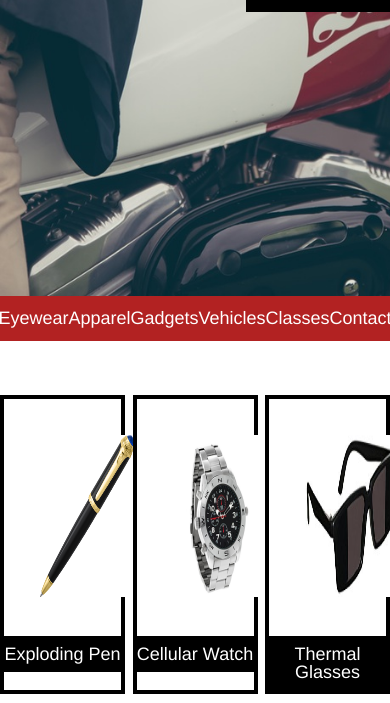
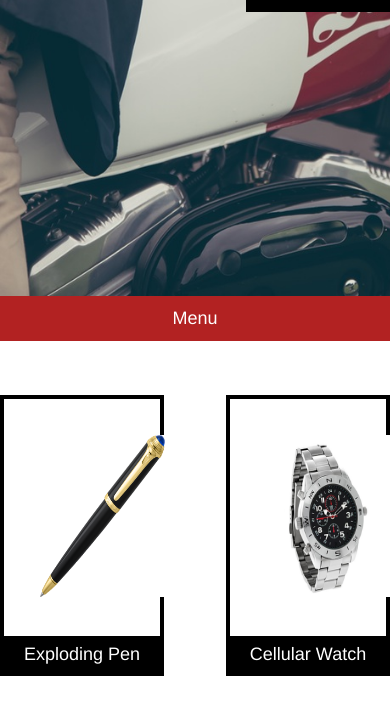
Before and after one commit to alysonalyson/secret-agent, a plain HTML site: page index.html in a window 390 px wide. Shown: the part 397-1100 px from the top of the page. Drawn offline with Linux system fonts and the light colour scheme.

Commit message:
added responsive css for screens under 1024px

```diff
--- a/css/media.css
+++ b/css/media.css
@@ -1,3 +1,18 @@
-@ media screen and (max-width: 1024px) {
+@media screen and (max-width: 1024px) {
+  #navbar {
+    display: none;
+  }
 
+  #menu {
+    display: block;
+    text-align: center;
+  }
+
+  .tile {
+    width: 40%;
+  }
+
+  #glasses {
+    display: none;
+  }
 }
--- a/css/style.css
+++ b/css/style.css
@@ -70,6 +70,10 @@ nav {
   justify-content: space-between;
 }
 
+#menu {
+  display: none;
+}
+
 .main {
   display: flex;
   justify-content: center;
--- a/index.html
+++ b/index.html
@@ -26,7 +26,7 @@
       </div>
     </div>
     <div class="nav">
-      <div class="container">
+      <div class="container" id="navbar">
         <nav>
           <li>Eyewear</li>
           <li>Apparel</li>
@@ -36,19 +36,20 @@
           <li>Contact</li>
         </nav>
       </div>
+      <h4 id="menu">Menu</h4>
     </div>
     <div class="main">
       <div class="container">
         <div class="gallery">
-          <div class="tile">
+          <div class="tile" id="pen">
             <img src="./images/pen.png" alt="A ballpoint pen">
             <h3>Exploding Pen</h3>
           </div>
-          <div class="tile">
+          <div class="tile" id="watch">
             <img src="./images/watch.png" alt="A silver wristwatch">
             <h3>Cellular Watch</h3>
           </div>
-          <div class="tile">
+          <div class="tile" id="glasses">
             <img src="./images/glasses.png" alt="A pair of black sunglasses">
             <h3>Thermal Glasses</h3>
           </div>
```
